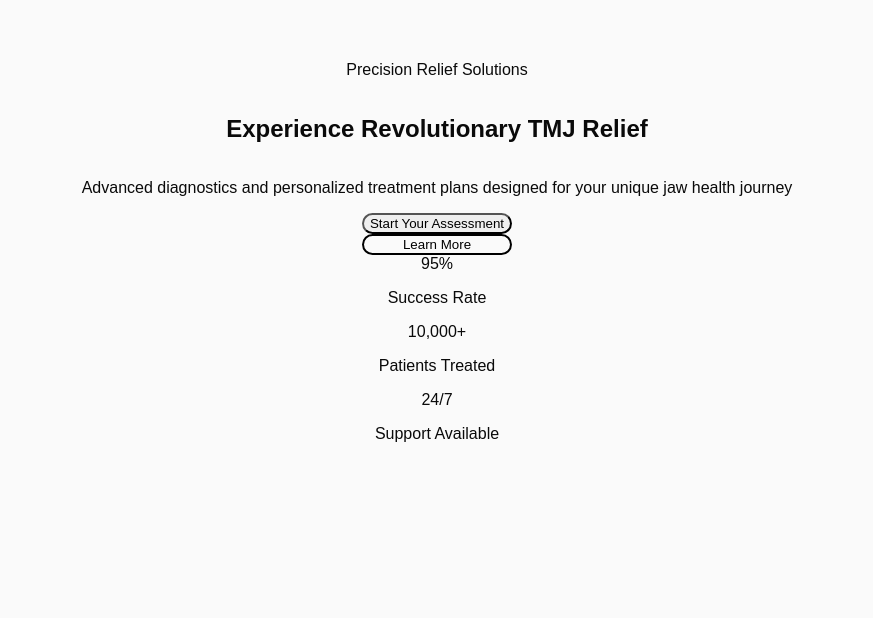
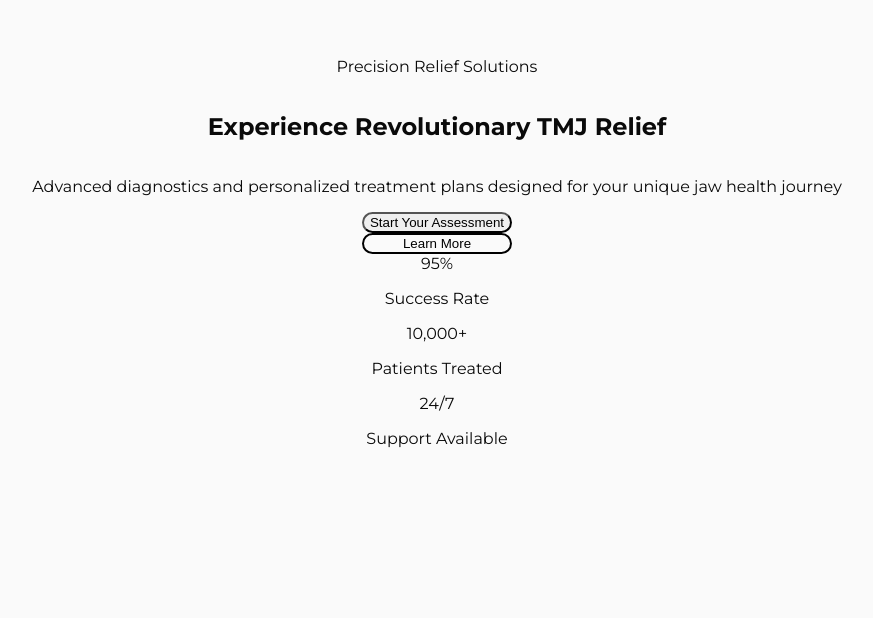
Before and after one commit to BoweryJG/pedrotmj, a React (Vite) app: page / in a window 1280 px wide. Shown: the part 182-800 px from the top of the page, without its empty margins (203-1076 px from the left). Built offline with nearby package versions, Linux system fonts and the light colour scheme; no server answers.

Commit message:
Fix CSS imports and move CSS files to src directory

```diff
--- a/src/index.css
+++ b/src/index.css
@@ -1,10 +1,10 @@
+/* Import custom luxury styles first */
+@import './luxury.css';
+@import './animations.css';
+
 @tailwind base;
 @tailwind components;
 @tailwind utilities;
-
-/* Import custom luxury styles */
-@import url('../luxury.css');
-@import url('../animations.css');
 
 /* Global styles */
 body {
```
Also changed, not shown: src/animations.css (renamed from animations.css), src/luxury.css (renamed from luxury.css).
